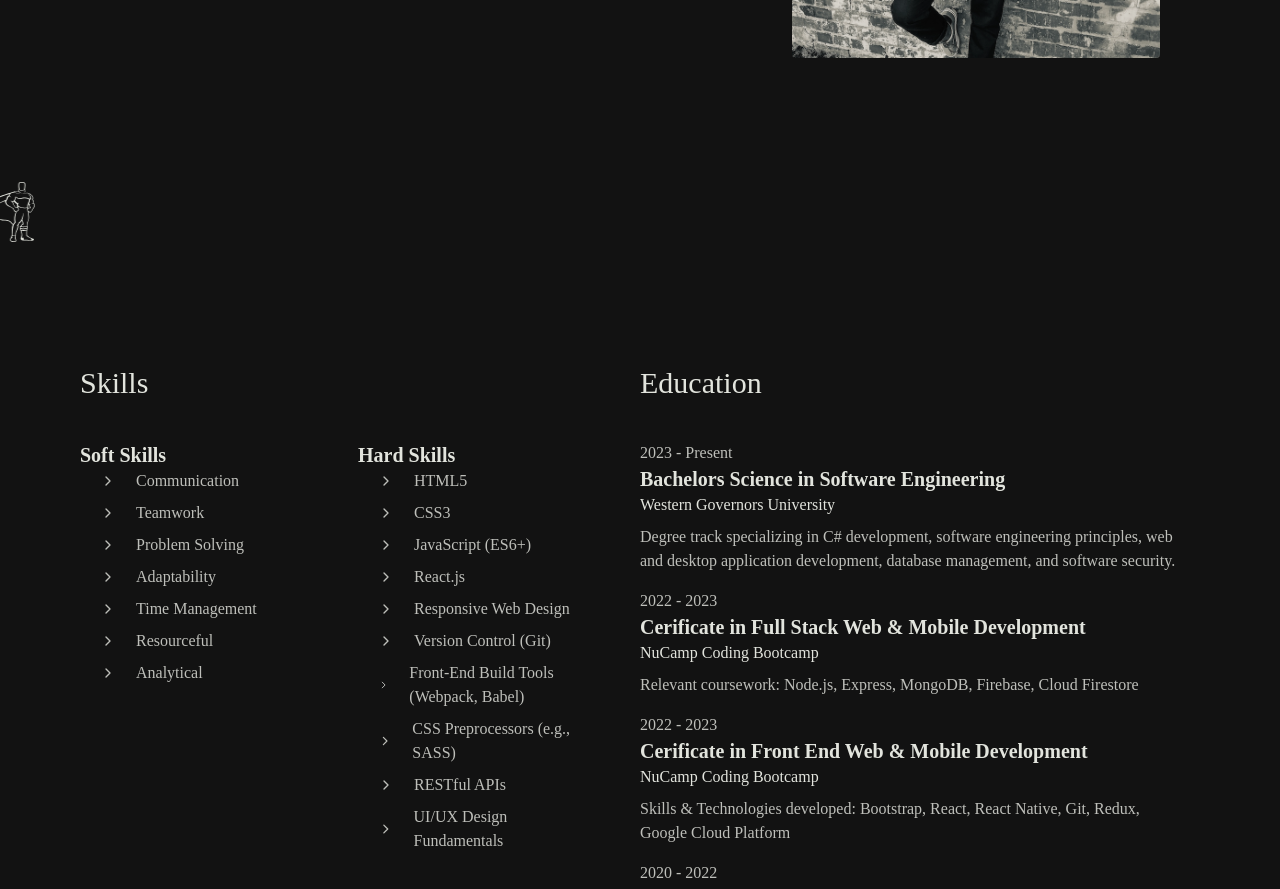
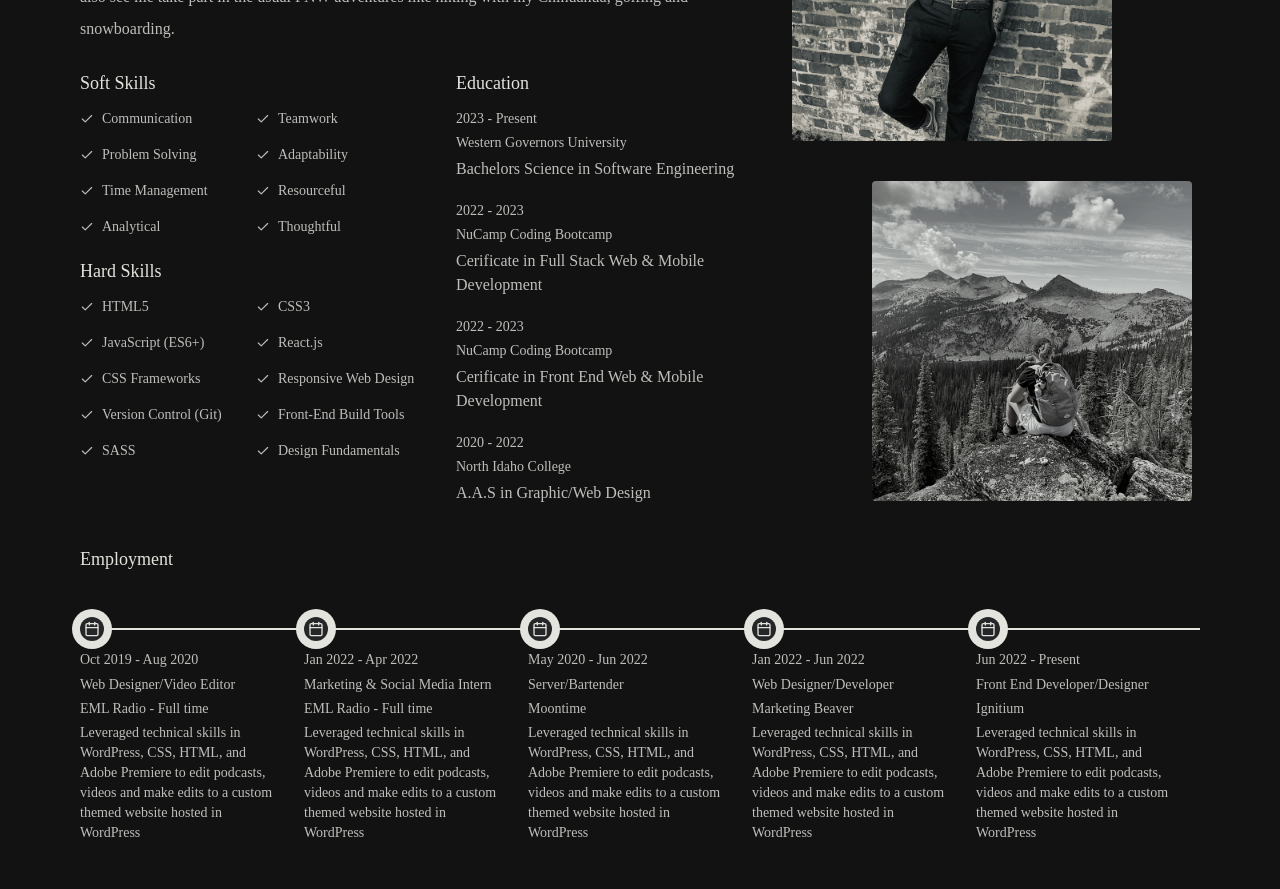
Before and after one commit to Kcounts93/my-portfolio, a React (Create React App) app: page / in a window 1280 px wide. Shown: the part 1900-2789 px from the top of the page. Built offline with nearby package versions, Linux system fonts and the light colour scheme; some icons are missing.

Commit message:
about configure experience cleanup marquee spacing

```diff
--- a/src/App.js
+++ b/src/App.js
@@ -13,8 +13,8 @@ function App() {
       <Navbar />
       <Hero />
       <Projects />
+      <LogoMarquee />
       <About />
-      <LogoMarquee />
       <Experience />
       <Contact />
       <Footer />
--- a/src/components/About.jsx
+++ b/src/components/About.jsx
@@ -1,22 +1,79 @@
 import React from "react";
 import { motion } from "framer-motion";
+import { FiCheck } from "react-icons/fi";
 import me from "../assets/me.png";
+import hikingImg from "../assets/hiking.png";
 
 const About = () => {
+  const softSkills = [
+    "Communication",
+    "Teamwork",
+    "Problem Solving",
+    "Adaptability",
+    "Time Management",
+    "Resourceful",
+    "Analytical",
+    "Thoughtful",
+  ];
+
+  const hardSkills = [
+    "HTML5",
+    "CSS3",
+    "JavaScript (ES6+)",
+    "React.js",
+    "CSS Frameworks",
+    "Responsive Web Design",
+    "Version Control (Git)",
+    "Front-End Build Tools",
+    "SASS",
+    "Design Fundamentals",
+  ];
+
+  const education = [
+    {
+      school: "Western Governors University",
+      degree: "Bachelors Science in Software Engineering",
+      year: "2023 - Present",
+      description:
+        "Degree track specializing in C# development, software engineering principles, web and desktop application development, database management, and software security.",
+    },
+    {
+      school: "NuCamp Coding Bootcamp",
+      degree: "Cerificate in Full Stack Web & Mobile Development",
+      year: "2022 - 2023",
+      description:
+        "Relevant coursework: Node.js, Express, MongoDB, Firebase, Cloud Firestore",
+    },
+    {
+      school: "NuCamp Coding Bootcamp",
+      degree: "Cerificate in Front End Web & Mobile Development",
+      year: "2022 - 2023",
+      description:
+        "Skills & Technologies developed: Bootstrap, React, React Native, Git, Redux, Google Cloud Platform",
+    },
+    {
+      school: "North Idaho College",
+      degree: "A.A.S in Graphic/Web Design",
+      year: "2020 - 2022",
+      description:
+        "Developed design skills in Adobe Creative Suite and UI/UX principles.",
+    },
+  ];
+
   return (
-    <div name="about" className="w-full px-5 lg:px-20 mt-10 mb-10">
-      <div className="text-heading-section mb-10">
+    <div name="about" className="w-full px-5 lg:px-20 mt-10 mb-5">
+      <div className="text-heading-section mb-6">
         <h2 className="text-4xl mb-2 font-medium">About me</h2>
       </div>
       <div className="flex flex-wrap">
-        {/* Left Section - about */}
+        {/* Left Section */}
         <motion.div
           initial={{ opacity: 0, x: 20 }}
           animate={{ opacity: 1, x: 0 }}
           transition={{ duration: 0.5 }}
           className="w-full md:w-3/5 mb-6 md:mb-0"
         >
-          <p className="mb-6 leading-loose">
+          <p className="mb-6 leading-loose font-medium text-darkputty">
             I grew up on the Oregon Coast, filled with memories of going to the
             beach and exploring tide pools with my family. I settled in Coeur
             d'Alene shortly after graduating high school in Spirit Lake to
@@ -25,16 +82,78 @@ const About = () => {
             and Javascript, which I quickly became passionate about. When I'm
             not coding or working, you'll find me playing video games, cooking
             or sharing coffee with my girlfriend. You'll also see me take part
-            in the usual PNW adventures hiking with my Chihuahua, golfing and
-            snowboarding."
+            in the usual PNW adventures like hiking with my Chihuahua, golfing
+            and snowboarding.
           </p>
+          <div className="flex flex-col md:flex-row">
+            <div className="md:w-1/2">
+              <div className="">
+                <h2 className="text-lg font-medium mb-3">Soft Skills</h2>
+                <ul className="grid grid-cols-2 gap-4">
+                  {softSkills.map((skill, index) => (
+                    <li
+                      key={index}
+                      className="px-0 text-darkputty cursor-default flex items-center text-sm"
+                    >
+                      <span className="mr-2">
+                        <FiCheck className="px-0" />
+                      </span>
+                      {skill}
+                    </li>
+                  ))}
+                </ul>
+              </div>
+              <div className="mt-5 mb-5">
+                <h2 className="text-lg font-medium mb-3">Hard Skills</h2>
+                <ul className="grid grid-cols-2 gap-4">
+                  {hardSkills.map((skill, index) => (
+                    <li
+                      key={index}
+                      className="px-0 text-darkputty cursor-default flex items-center text-sm"
+                    >
+                      <span className="mr-2">
+                        <FiCheck className="px-0" />
+                      </span>
+                      {skill}
+                    </li>
+                  ))}
+                </ul>
+              </div>
+            </div>
+            <div className="md:w-1/2 sm:pl-0 md:pl-10">
+              <h3 className="text-lg font-medium mb-3">Education</h3>
+              <ul className="sm:mt-10 md:mt-0 cursor-default">
+                {education.map((item, index) => (
+                  <li
+                    key={index}
+                    className="pl-0 mb-5 last:mb-0 cursor-default"
+                  >
+                    <div className="text-sm text-light text-darkputty">
+                      {item.year}
+                    </div>
+                    <div className="text-sm font-medium cursor-default my-1 text-darkputty">
+                      {item.school}
+                    </div>
+                    <div className="text-md font-regular cursor-default text-darkputty">
+                      {item.degree}
+                    </div>
+                  </li>
+                ))}
+              </ul>
+            </div>
+          </div>
         </motion.div>
 
-        {/* Right Section - image */}
-        <div className="w-full md:w-2/5 md:px-10">
+        {/* Right Section */}
+        <div className="sm:hidden md:block md:w-2/5 md:px-10">
           <img
-            className="rounded w-100 opacity-90"
+            className="rounded w-80 opacity-90"
             src={me}
+            alt="portfolio me"
+          />
+          <img
+            className="rounded w-80 opacity-90 ml-20 mt-10"
+            src={hikingImg}
             alt="portfolio me"
           />
         </div>
--- a/src/components/Experience.jsx
+++ b/src/components/Experience.jsx
@@ -3,60 +3,6 @@ import { motion, AnimatePresence } from "framer-motion";
 import { FiChevronRight, FiCalendar } from "react-icons/fi";
 
 const Experience = () => {
-  const softSkills = [
-    "Communication",
-    "Teamwork",
-    "Problem Solving",
-    "Adaptability",
-    "Time Management",
-    "Resourceful",
-    "Analytical",
-  ];
-
-  const hardSkills = [
-    "HTML5",
-    "CSS3",
-    "JavaScript (ES6+)",
-    "React.js",
-    "Responsive Web Design",
-    "Version Control (Git)",
-    "Front-End Build Tools (Webpack, Babel)",
-    "CSS Preprocessors (e.g., SASS)",
-    "RESTful APIs",
-    "UI/UX Design Fundamentals",
-  ];
-
-  const education = [
-    {
-      school: "Western Governors University",
-      degree: "Bachelors Science in Software Engineering",
-      year: "2023 - Present",
-      description:
-        "Degree track specializing in C# development, software engineering principles, web and desktop application development, database management, and software security.",
-    },
-    {
-      school: "NuCamp Coding Bootcamp",
-      degree: "Cerificate in Full Stack Web & Mobile Development",
-      year: "2022 - 2023",
-      description:
-        "Relevant coursework: Node.js, Express, MongoDB, Firebase, Cloud Firestore",
-    },
-    {
-      school: "NuCamp Coding Bootcamp",
-      degree: "Cerificate in Front End Web & Mobile Development",
-      year: "2022 - 2023",
-      description:
-        "Skills & Technologies developed: Bootstrap, React, React Native, Git, Redux, Google Cloud Platform",
-    },
-    {
-      school: "North Idaho College",
-      degree: "A.A.S in Graphic/Web Design",
-      year: "2020 - 2022",
-      description:
-        "Developed design skills in Adobe Creative Suite and UI/UX principles.",
-    },
-  ];
-
   const experiences = [
     {
       title: "Web Designer/Video Editor",
@@ -96,75 +42,11 @@ const Experience = () => {
   ];
 
   return (
-    <div name="experience" className="w-full px-5 lg:px-20 mb-10">
-      <div className="text-heading-section mb-10">
-        <div className="flex flex-col sm:flex-row">
-          <div className="sm:w-full mb-10 flex-col pr-11 lg:w-1/2">
-            <h3 className="text-3xl mb-2 font-light sm:mt-10">Skills</h3>
-            <div className="flex flex-row md:flex-row space-y-5 md:space-y-0 mt-10">
-              <div className="w-full md:w-1/2 md:pr-5">
-                <h2 className="text-xl font-semibold">Soft Skills</h2>
-                <ul className="list-none ml-5 flex-row">
-                  {softSkills.map((skill, index) => (
-                    <li
-                      key={index}
-                      className="mb-2 px-0 text-darkputty cursor-default flex flex-row items-center"
-                    >
-                      <FiChevronRight className="mr-5 px-0" />
-                      {skill}
-                    </li>
-                  ))}
-                </ul>
-              </div>
-              <div className="w-full md:w-1/2 pl-5">
-                <h2 className="text-xl font-semibold">Hard Skills</h2>
-                <ul className="list-none ml-5 flex-row">
-                  {hardSkills.map((skill, index) => (
-                    <li
-                      key={index}
-                      className="mb-2 px-0 text-darkputty cursor-default flex flex-row items-center"
-                    >
-                      <FiChevronRight className="mr-5 px-0" />
-                      {skill}
-                    </li>
-                  ))}
-                </ul>
-              </div>
-            </div>
-          </div>
-          {/* education */}
-          <div className="lg:w-1/2">
-            <div className="">
-              <h3 className="text-3xl mb-2 font-light sm:mt-10">Education</h3>
-              <ul className="sm:mt-10 md:mt-10 cursor-default">
-                {education.map((item, index) => (
-                  <li
-                    key={index}
-                    className="pl-0 mb-4 last:mb-0 cursor-default"
-                  >
-                    <div className="text-md text-light text-darkputty">
-                      {item.year}
-                    </div>
-                    <div className="text-xl font-semibold cursor-default">
-                      {item.degree}
-                    </div>
-                    <div className="font-medium cursor-default">
-                      {item.school}
-                    </div>
-                    <p className="mt-2 text-darkputty cursor-default">
-                      {item.description}
-                    </p>
-                  </li>
-                ))}
-              </ul>
-            </div>
-          </div>
-        </div>
-      </div>
+    <div name="experience" className="w-full px-5 lg:px-20 mb-5">
       {/* timeline */}
-      <h3 className="text-3xl mb-2 font-light sm:mt-10">Employment</h3>
+      <h3 className="sm:mt-5 text-lg font-medium mb-3">Employment</h3>
       <div className="timeline-container flex justify-center align-top">
-        <ol className="items-start mt-10 sm:flex sm:flex-wrap md:flex-wrap lg:flex-nowrap">
+        <ol className="items-start mt-3 sm:flex sm:flex-wrap md:flex-wrap lg:flex-nowrap">
           <AnimatePresence>
             {experiences.map((experience, index) => (
               <motion.li
@@ -182,12 +64,16 @@ const Experience = () => {
                   <div className="hidden sm:flex w-full bg-putty h-0.5 dark:bg-charcoal"></div>
                 </div>
                 <div className="mt-3 mr-5">
-                  <h3 className="text-md font-semibold ">{experience.title}</h3>
-                  <h3 className="text-md font-medium">{experience.company}</h3>
-                  <time className="block mb-2 text-md font-semibold leading-none text-darkputty">
+                  <time className="block mb-2 text-sm font-medium leading-none text-darkputty">
                     {experience.date}
                   </time>
-                  <p className="font-normal text-darkputty">
+                  <h3 className="text-sm font-medium text-darkputty">
+                    {experience.title}
+                  </h3>
+                  <h3 className="text-sm font-medium my-1 text-darkputty">
+                    {experience.company}
+                  </h3>
+                  <p className="font-medium text-sm text-darkputty">
                     {experience.description}
                   </p>
                 </div>
--- a/src/components/LogoMarquee.jsx
+++ b/src/components/LogoMarquee.jsx
@@ -8,13 +8,14 @@ import {
   FaBootstrap,
   FaCloud,
 } from "react-icons/fa6";
+import { FiFramer } from "react-icons/fi";
 import { DiMongodb } from "react-icons/di";
 import { SiGreensock } from "react-icons/si";
 import Marquee from "react-fast-marquee";
 
 const LogoMarquee = () => {
   return (
-    <div name="skills" className="w-full my-20">
+    <div name="skills" className="w-full my-10">
       <div>
         <Marquee direction="right" speed={90} delay={5}>
           <div className="image_wrapper">
@@ -44,6 +45,9 @@ const LogoMarquee = () => {
           <div className="image_wrapper">
             <SiGreensock className="text-putty text-6xl" />
           </div>
+          <div className="image_wrapper">
+            <FiFramer className="text-putty text-6xl" />
+          </div>
         </Marquee>
       </div>
     </div>
```
Also changed, not shown: src/assets/hiking.png.
